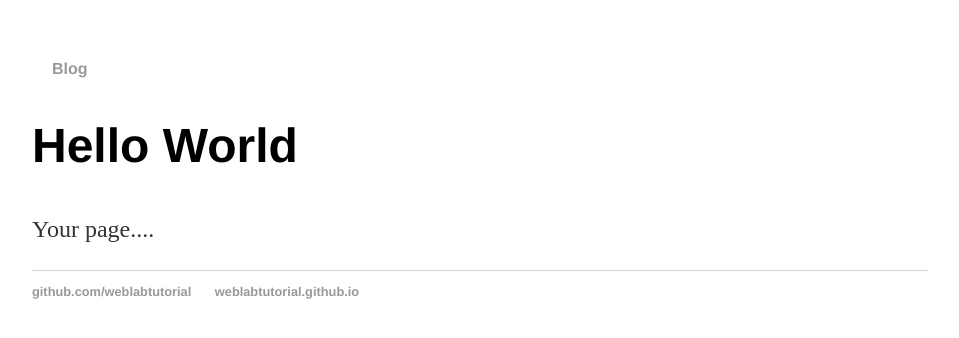
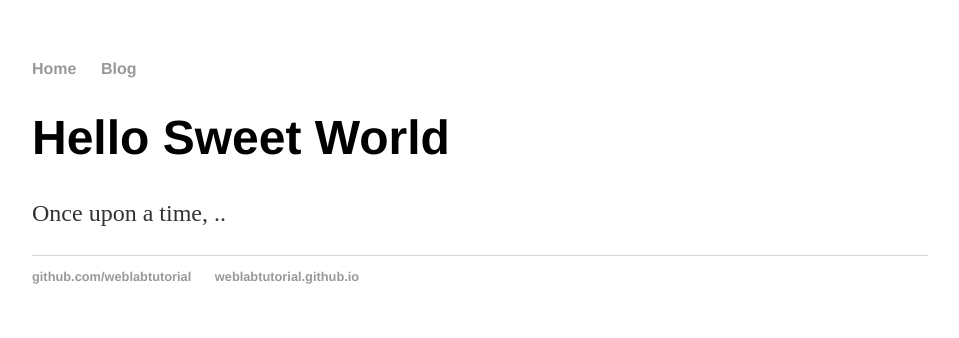
Before and after one commit to gkp2000/gkp2000.github.io, a Jekyll site: the page built from index.html, in a window 1280 px wide. Shown: the top 338 px of the page, without its empty margins (160-1119 px from the left). Built offline with Jekyll 4.4.1, drawn with Linux system fonts in a browser that asks for light colours.

Commit message:
Update index.html

```diff
--- a/index.html
+++ b/index.html
@@ -1,24 +1,8 @@
-<!DOCTYPE html>
-<html>
-    <head>
-        <title> Web Programming </title>
-	<link rel="stylesheet" type="text/css" href="/css/main.css">
-    </head>
-    <body>
-        <nav>
-        <ul>
-        <li><a href="/"Home</a></li>
-        <li><a href="/blog">Blog</a></li>
-        </ul>
-        <div class="container">
-        <div class="blurb">
-        <h1> Hello World </h1>
-        <p> Your page.... </p>
-        <footer>
-            <ul>
-            	<li><a href="https://github.com/weblabtutorial">github.com/weblabtutorial</a></li>
-				<li><a href="https://weblabtutorial.github.io">weblabtutorial.github.io </a></li>
-			</ul>
-		</footer>
-	</body>
-</html>
+---
+layout: default
+title: Web Programming
+---
+<div class="blurb">
+	<h1> Hello Sweet World </h1>
+    <p> Once upon a time, .. </p>
+</div>
```
